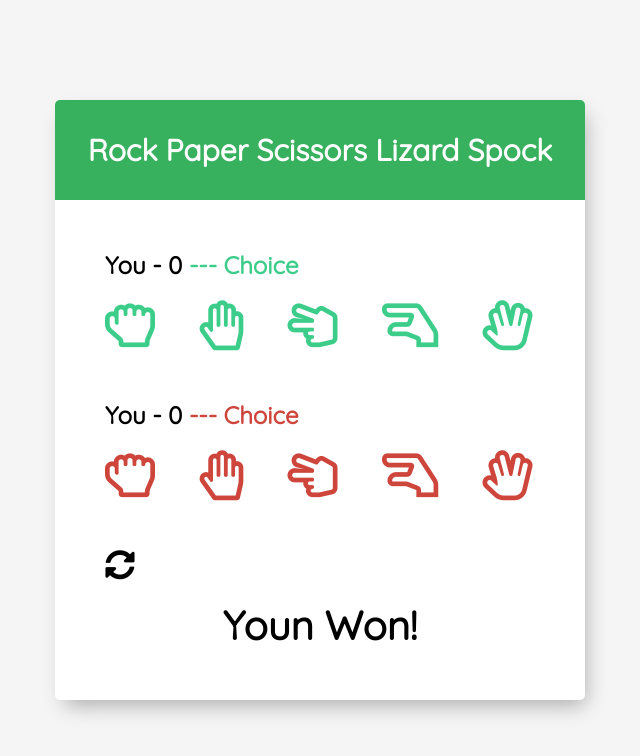
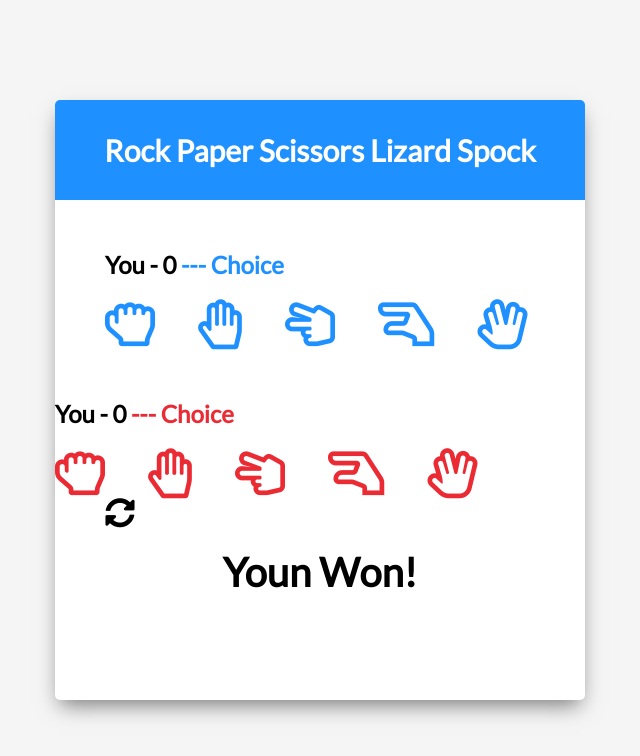
Before and after one commit to alohasally/js-spock-rock-game, a plain HTML site: page index.html in a window 1280 px wide. Shown: the whole page, without its empty margins (320-960 px from the left). Drawn offline with Linux system fonts and the light colour scheme.

Commit message:
Update style.css

```diff
--- a/style.css
+++ b/style.css
@@ -1,4 +1,4 @@
-@import url('https://fonts.googleapis.com/css2?family=Quicksand&display=swap');
+@import url("https://fonts.googleapis.com/css?family=Lato&display=swap");
 
 html {
   box-sizing: border-box;
@@ -8,7 +8,7 @@ body {
   margin: 0;
   min-height: 100vh;
   background: whitesmoke;
-  font-family: Quicksand, sans-serif;
+  font-family: Lato, sans-serif;
   display: flex;
   justify-content: center;
   align-items: center;
@@ -17,13 +17,13 @@ body {
 .game-container {
   width: 530px;
   height: 600px;
-  background: #fff;
+  background: white;
+  box-shadow: 0 10px 20px -5px rgba(0, 0, 0, 0.5);
   border-radius: 5px;
-  box-shadow: 5px 10px 20px -5px rgba(0,0,0,0.3)
 }
 
 .header {
-  background: rgb(55, 177, 94);
+  background: dodgerblue;
   border-top-left-radius: 5px;
   border-top-right-radius: 5px;
   height: 100px;
@@ -37,8 +37,7 @@ h1 {
   font-size: 30px;
 }
 
-.player-container,
-.computer-container {
+.player-container {
   margin: 50px;
 }
 
@@ -49,27 +48,27 @@ h2 {
 .far {
   font-size: 50px;
   margin-right: 40px;
-  User-select: none;
+  user-select: none;
 }
 
 #player .far,
-#player .choice{
-  color:rgb(59, 205, 137);
+#player .choice {
+  color: dodgerblue;
   cursor: pointer;
 }
 
 #computer .far,
-#computer .choice{
-  color:rgb(205, 69, 59);
+#computer .choice {
+  color: rgb(235, 43, 52);
 }
 
 #player .far:last-of-type,
-#computer .far:last-of-type{
-   margin-right: 0;
+#computer .far:last-of-type {
+  margin-right: 0;
 }
 
 .selected {
-  color:black !important;
+  color: black !important;
 }
 
 .reset-icon {
```
